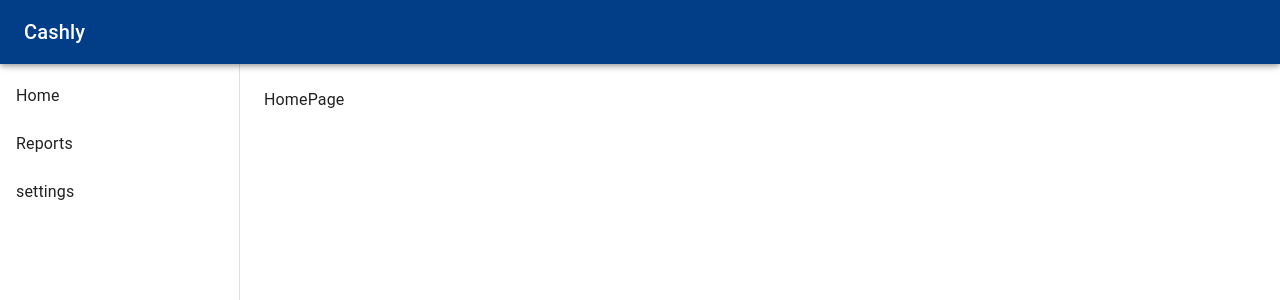
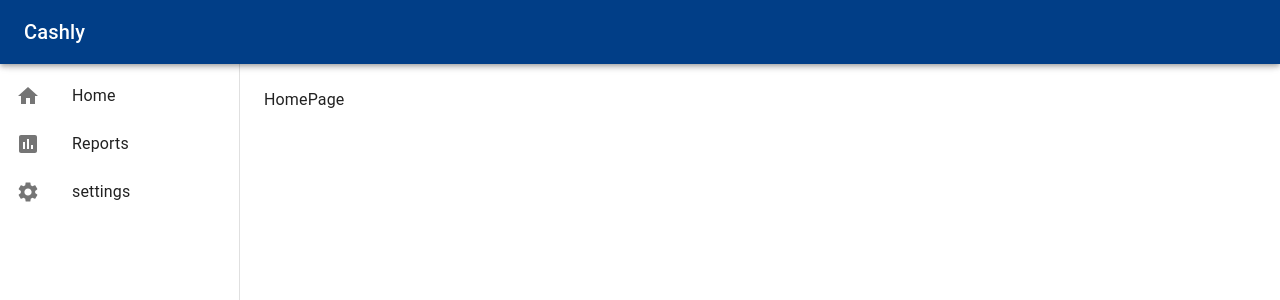
Before and after one commit to ahmedselamin/Cashly-v7, a React (Vite) app in the folder client/: page /home in a window 1280 px wide. Shown: the top 300 px of the page. Built offline with nearby package versions, Linux system fonts and the light colour scheme.

Commit message:
added icons to the sidebar

```diff
--- a/client/src/Components/Sidebar.jsx
+++ b/client/src/Components/Sidebar.jsx
@@ -1,5 +1,15 @@
 import { Link } from "react-router-dom";
-import { Drawer, List, ListItem, ListItemText, Toolbar } from "@mui/material";
+import {
+  Drawer,
+  List,
+  ListItem,
+  ListItemIcon,
+  ListItemText,
+  Toolbar,
+} from "@mui/material";
+import HomeIcon from "@mui/icons-material/Home";
+import ReportIcon from "@mui/icons-material/Assessment";
+import SettingsIcon from "@mui/icons-material/Settings";
 
 const drawerWidth = 240;
 
@@ -9,12 +19,21 @@ const Sidebar = ({ mobileOpen, handleDrawerToggle, isMobile }) => {
       <Toolbar />
       <List>
         <ListItem button component={Link} to="/home">
+          <ListItemIcon>
+            <HomeIcon />
+          </ListItemIcon>
           <ListItemText primary="Home" />
         </ListItem>
         <ListItem button component={Link} to="/reports">
+          <ListItemIcon>
+            <ReportIcon />
+          </ListItemIcon>
           <ListItemText primary="Reports" />
         </ListItem>
         <ListItem button component={Link} to="/settings">
+          <ListItemIcon>
+            <SettingsIcon />
+          </ListItemIcon>
           <ListItemText primary="settings" />
         </ListItem>
       </List>
```
